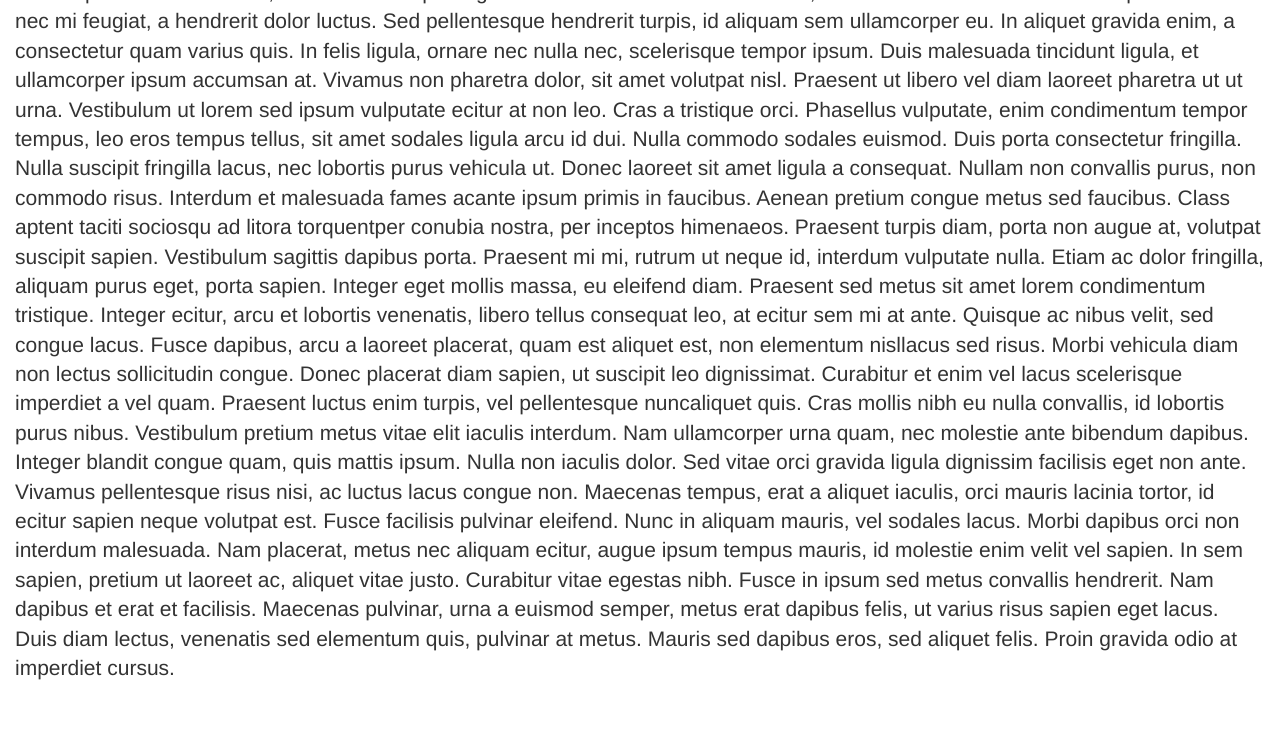
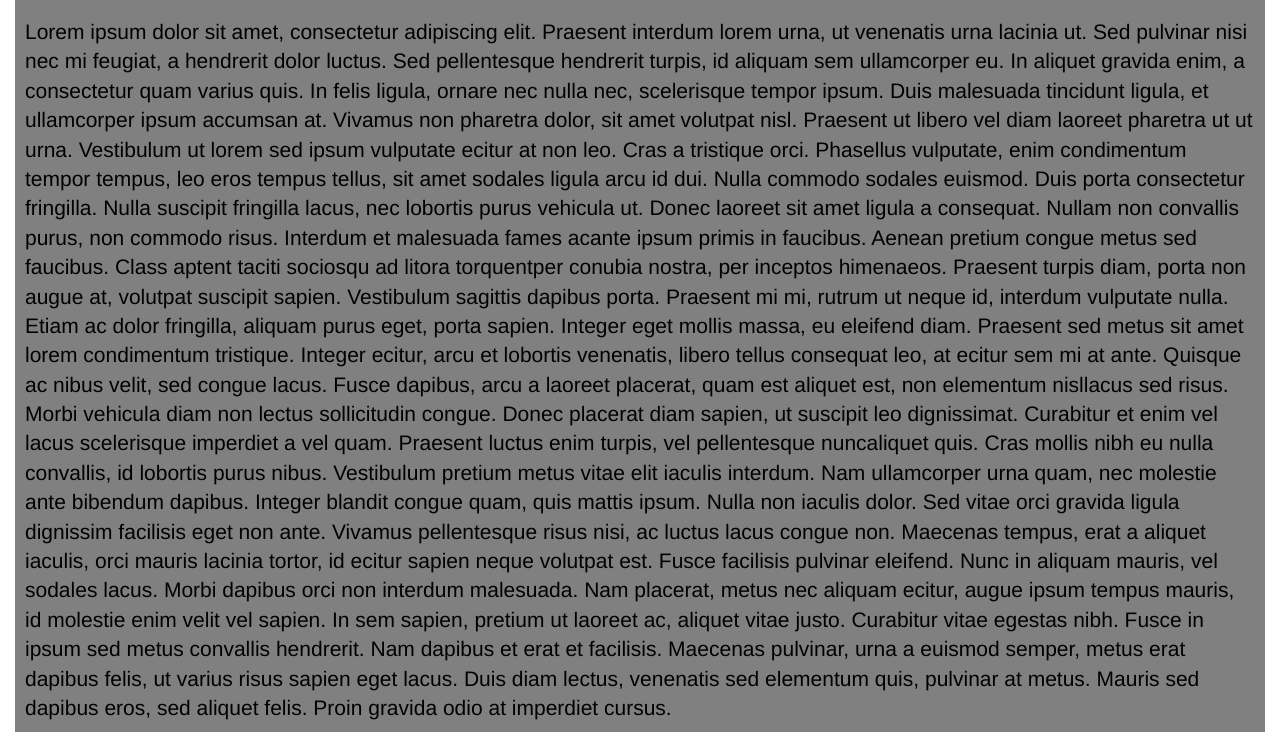
Before and after one commit to gloryadeh/module3-solution, a plain HTML site: page index.html in a window 1280 px wide. Shown: the part 221-958 px from the top of the page. Before the commit the page ends 923 px from the top, so only its background shows below. Drawn offline with Linux system fonts and the light colour scheme; a script that the page names is missing.

Commit message:
Update index.html

```diff
--- a/index.html
+++ b/index.html
@@ -6,7 +6,7 @@
     <meta name="viewport" content="width=device-width, initial-scale=1">
 	<title>Assignment module 3 Solution </title>
 	<link rel="stylesheet" type="text/css" href="css/bootstrap.min.css">
-    <link rel="stylesheet" type="text/css" href="css/styles.css">
+    <link rel="stylesheet" type="text/css" href="css/style.css">
 </head>
 <body>
 	<header>
```
